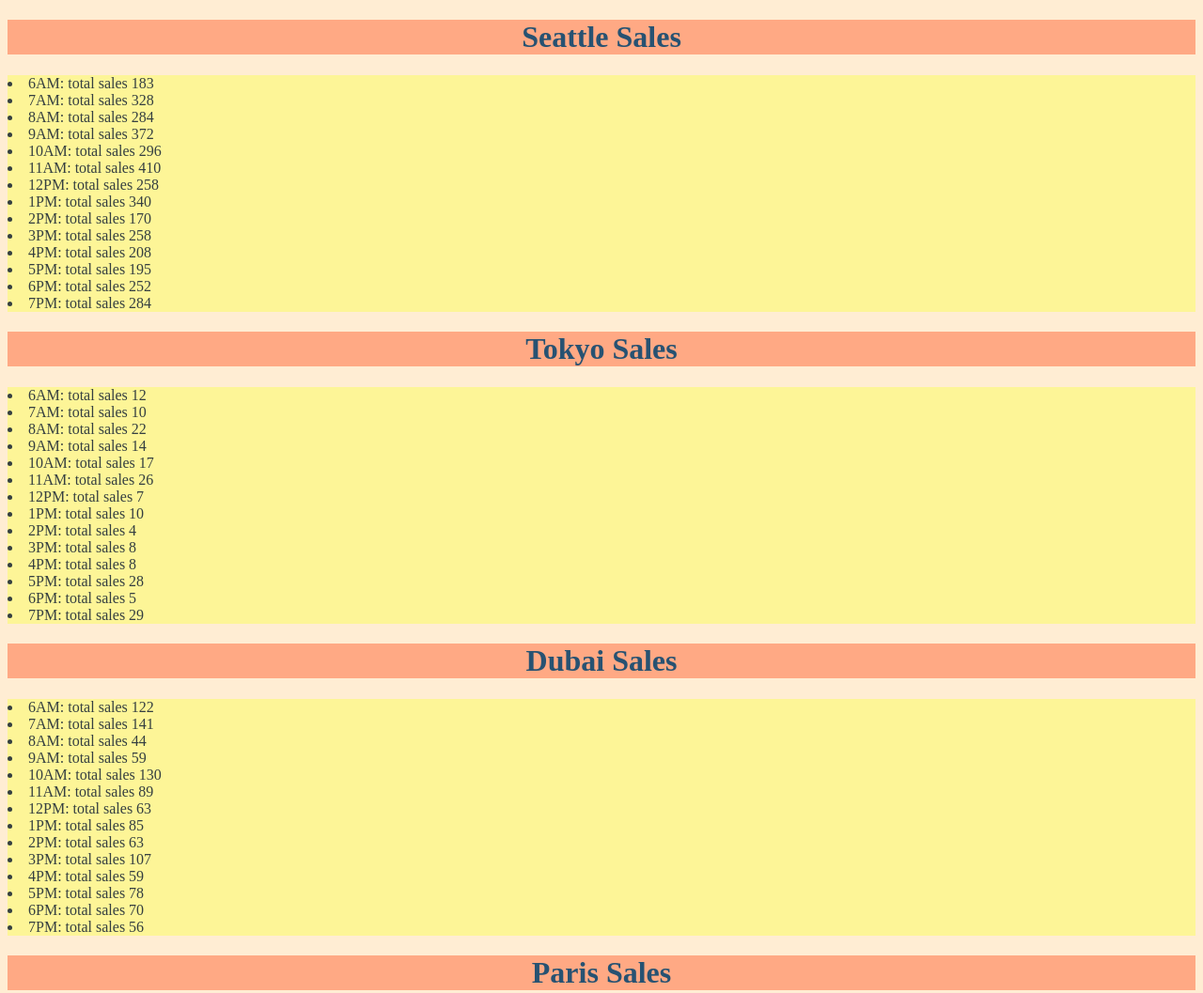
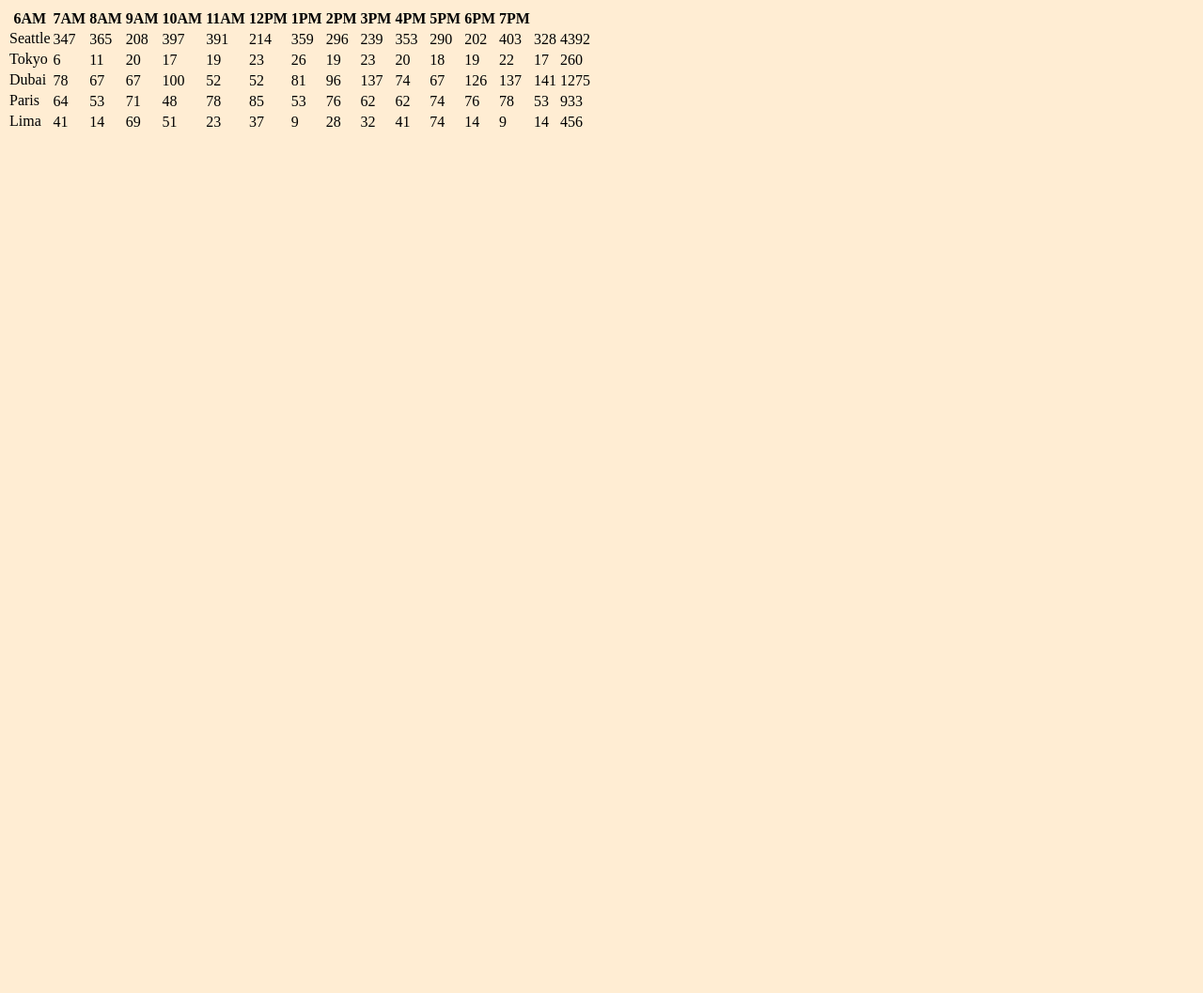
Before and after one commit to Emily-Landers/cookie-stand, a plain HTML site: page sales.html in a window 1280 px wide. Shown: the top 1057 px of the page at 94% size. After the commit the page ends 800 px from the top, so only its background shows below. Drawn offline with Linux system fonts and the light colour scheme.

Commit message:
added table

```diff
--- a/app.js
+++ b/app.js
@@ -1,136 +1,127 @@
 'use strict';
 
 let hours = ['6AM', '7AM', '8AM', '9AM', '10AM', '11AM', '12PM', '1PM', '2PM', '3PM', '4PM', '5PM', '6PM', '7PM'];
-
 
 function generateRange(min, max) {
   return Math.floor(Math.random() * (max - min + 1) + min);
 }
 
-let seattle = {
-  name: 'seattle',
-  minCustPerHour: 23,
-  maxCustPerHour: 65,
-  avgCookPerCust: 6.3,
-  salesTotals: [],
-  grandTotal: 0,
-  hourlyCustomers: function() {
+function Store(name, minCustPerHour, maxCustPerHour, avgCookPerCust){
+  this.name = name;
+  this.minCustPerHour = minCustPerHour;
+  this.maxCustPerHour = maxCustPerHour;
+  this.avgCookPerCust = avgCookPerCust;
+  this.salesTotals = [];
+  this.grandTotal = 0;
+  this.hourlyCustomers = function() {
     for (let i = 0; i < hours.length; i++) {
       let numOfCust = generateRange(this.minCustPerHour, this.maxCustPerHour);
       let customerSales = Math.round(numOfCust * this.avgCookPerCust);
-      this.salesTotals.push(`${hours[i]}: total sales ${customerSales}`);
+      this.salesTotals.push(` ${customerSales}`);
       this.grandTotal = this.grandTotal + customerSales;
     }
-  },
-};
-console.log(seattle);
-seattle.hourlyCustomers();
-let sales = document.getElementById('sales')
-for (let i = 0; i < seattle.salesTotals.length; i++) {
-    let seattleSalesHr = document.createElement('li')
-    seattleSalesHr.textContent = seattle.salesTotals[i]
-    sales.appendChild(seattleSalesHr)
+  }
+    this.render = function(){
+// let sales = document.getElementById('sales')
+// for (let i = 0; i < seattle.salesTotals.length; i++) {
+//     let seattleSalesHr = document.createElement('li')
+//     seattleSalesHr.textContent = seattle.salesTotals[i]
+//     sales.appendChild(seattleSalesHr);
+      this.hourlyCustomers()
+      let body = document.getElementById('tbody')
+      let row = document.createElement('tr')
+      row.textContent = this.name;
+      body.appendChild(row)
+    for (let i = 0; i < hours.length; i++){
+      let saleTotal = document.createElement('td')
+      saleTotal.textContent = this.salesTotals[i]
+      row.appendChild(saleTotal);
+    }
+    let dailyTotal = document.createElement('td')
+    dailyTotal.textContent = this.grandTotal
+    row.appendChild(dailyTotal)
+  }
 }
 
+function tableHeader(){
+  let header = document.getElementById('thead')
+  for (let i = 0; i < hours.length; i++){
+    let hour = document.createElement('th')
+    hour.textContent = hours[i]
+    header.appendChild(hour);
+  }
+}
+let seattle = new Store('Seattle', 23, 65, 6.3)
+tableHeader()
+function generateRange(min, max) {
+  return Math.floor(Math.random() * (max - min + 1) + min);
+}
+seattle.render()
 
+// console.log(seattle);
+// seattle.hourlyCustomers();
+// let sales = document.getElementById('sales')
+// for (let i = 0; i < seattle.salesTotals.length; i++) {
+//     let seattleSalesHr = document.createElement('li')
+//     seattleSalesHr.textContent = seattle.salesTotals[i]
+//     sales.appendChild(seattleSalesHr);
+// }
+// let grandTotal = document.createElement('li')
+//     grandTotal.textContent = seattle.grandTotal
+//     sales.appendChild(grandTotal);
 
+let tokyo = new Store('Tokyo', 3, 24, 1.2)
+tokyo.render()
 
-let tokyo = {
-    name: 'tokyo',
-    minCustPerHour: 3,
-    maxCustPerHour: 24,
-    avgCookPerCust: 1.2,
-    salesTotals: [],
-    grandTotal: 0,
-    hourlyCustomers: function() {
-      for (let hour = 0; hour < hours.length; hour++) {
-        let tokyoSalesHr = generateRange(this.minCustPerHour, this.maxCustPerHour);
-        let customerSales = Math.round(tokyoSalesHr * this.avgCookPerCust);
-        this.salesTotals.push(`${hours[hour]}: total sales ${customerSales}`);
-        this.grandTotal = this.grandTotal + customerSales;
-      }
-    },
-  };
-  console.log(tokyo);
-  tokyo.hourlyCustomers();
- let tsales = document.getElementById('tsales')
-  for (let i = 0; i < tokyo.salesTotals.length; i++) {
-      let tokyoSalesHr = document.createElement('li')
-      tokyoSalesHr.textContent = tokyo.salesTotals[i]
-      tsales.appendChild(tokyoSalesHr)
-  }
+//   console.log(tokyo);
+//   tokyo.hourlyCustomers();
+//  let tsales = document.getElementById('tsales')
+//   for (let i = 0; i < tokyo.salesTotals.length; i++) {
+//       let tokyoSalesHr = document.createElement('li')
+//       tokyoSalesHr.textContent = tokyo.salesTotals[i]
+//       tsales.appendChild(tokyoSalesHr)
+//   }
+//   let tgrandTotal = document.createElement('li')
+//   tgrandTotal.textContent = tokyo.grandTotal
+//   tsales.appendChild(tgrandTotal);
+let dubai = new Store('Dubai', 11, 38, 3.7)
+dubai.render()
+//   console.log(dubai);
+//   dubai.hourlyCustomers();
+//  let dsales = document.getElementById('dsales')
+//   for (let i = 0; i < dubai.salesTotals.length; i++) {
+//       let dubaiSalesHr = document.createElement('li')
+//       dubaiSalesHr.textContent = dubai.salesTotals[i]
+//       dsales.appendChild(dubaiSalesHr)
+//   }
+//   let dgrandTotal = document.createElement('li')
+//   dgrandTotal.textContent = dubai.grandTotal
+//   dsales.appendChild(dgrandTotal);
 
-  let dubai = {
-    name: 'dubai',
-    minCustPerHour: 11,
-    maxCustPerHour: 38,
-    avgCookPerCust: 3.7,
-    salesTotals: [],
-    grandTotal: 0,
-    hourlyCustomers: function() {
-      for (let hour = 0; hour < hours.length; hour++) {
-        let dubaiSalesHr = generateRange(this.minCustPerHour, this.maxCustPerHour);
-        let customerSales = Math.round(dubaiSalesHr * this.avgCookPerCust);
-        this.salesTotals.push(`${hours[hour]}: total sales ${customerSales}`);
-        this.grandTotal = this.grandTotal + customerSales;
-      }
-    },
-  };
-  console.log(dubai);
-  dubai.hourlyCustomers();
- let dsales = document.getElementById('dsales')
-  for (let i = 0; i < dubai.salesTotals.length; i++) {
-      let dubaiSalesHr = document.createElement('li')
-      dubaiSalesHr.textContent = dubai.salesTotals[i]
-      dsales.appendChild(dubaiSalesHr)
-  }
+  let paris = new Store ('Paris', 20, 38, 2.3)
+  paris.render()
+//   console.log(paris);
+//   paris.hourlyCustomers();
+//  let psales = document.getElementById('psales')
+//   for (let i = 0; i < paris.salesTotals.length; i++) {
+//       let parisSalesHr = document.createElement('li')
+//       parisSalesHr.textContent = paris.salesTotals[i]
+//       psales.appendChild(parisSalesHr)
+//   }
+//   let pgrandTotal = document.createElement('li')
+//   pgrandTotal.textContent = paris.grandTotal
+//   psales.appendChild(pgrandTotal);
 
-  let paris = {
-    name: 'paris',
-    minCustPerHour: 20,
-    maxCustPerHour: 38,
-    avgCookPerCust: 2.3,
-    salesTotals: [],
-    grandTotal: 0,
-    hourlyCustomers: function() {
-      for (let hour = 0; hour < hours.length; hour++) {
-        let parisSalesHr = generateRange(this.minCustPerHour, this.maxCustPerHour);
-        let customerSales = Math.round(parisSalesHr * this.avgCookPerCust);
-        this.salesTotals.push(`${hours[hour]}: total sales ${customerSales}`);
-        this.grandTotal = this.grandTotal + customerSales;
-      }
-    },
-  };
-  console.log(paris);
-  paris.hourlyCustomers();
- let psales = document.getElementById('psales')
-  for (let i = 0; i < paris.salesTotals.length; i++) {
-      let parisSalesHr = document.createElement('li')
-      parisSalesHr.textContent = paris.salesTotals[i]
-      psales.appendChild(parisSalesHr)
-  }
-
-  let lima = {
-    name: 'lima',
-    minCustPerHour: 2,
-    maxCustPerHour: 16,
-    avgCookPerCust: 4.6,
-    salesTotals: [],
-    grandTotal: 0,
-    hourlyCustomers: function() {
-      for (let hour = 0; hour < hours.length; hour++) {
-        let limaSalesHr = generateRange(this.minCustPerHour, this.maxCustPerHour);
-        let customerSales = Math.round(limaSalesHr * this.avgCookPerCust);
-        this.salesTotals.push(`${hours[hour]}: total sales ${customerSales}`);
-        this.grandTotal = this.grandTotal + customerSales;
-      }
-    },
-  };
-  console.log(lima);
-  lima.hourlyCustomers();
- let lsales = document.getElementById('lsales')
-  for (let i = 0; i < lima.salesTotals.length; i++) {
-      let limaSalesHr = document.createElement('li')
-      limaSalesHr.textContent = lima.salesTotals[i]
-      lsales.appendChild(limaSalesHr)
-  }
+  let lima = new Store('Lima', 2, 16, 4.6)
+  lima.render()
+//   console.log(lima);
+//   lima.hourlyCustomers();
+//  let lsales = document.getElementById('lsales')
+//   for (let i = 0; i < lima.salesTotals.length; i++) {
+//       let limaSalesHr = document.createElement('li')
+//       limaSalesHr.textContent = lima.salesTotals[i]
+//       lsales.appendChild(limaSalesHr)
+//   }
+//   let lgrandTotal = document.createElement('li')
+//   lgrandTotal.textContent = lima.grandTotal
+//   dsales.appendChild(lgrandTotal);
--- a/sales.html
+++ b/sales.html
@@ -4,16 +4,17 @@
         <link rel="stylesheet" href="style2.css">
     </head>
     <body>
-        <h1>Seattle Sales</h1>
-<p id="sales"></p>
-    <h1>Tokyo Sales</h1>
-<p id="tsales"></p>
-    <h1>Dubai Sales</h1>
-<p id="dsales"></p>
-    <h1>Paris Sales</h1>
-<p id="psales"></p>
-    <h1>Lima Sales</h1>
-<p id="lsales"></p>
+    <table>
+        <thead id="thead">
+
+        </thead>
+        <tbody id="tbody">
+
+        </tbody>
+        <tfoot id="tfoot">
+
+        </tfoot>
+    </table>
     </body>
     <script src="app.js"></script>
 </html>
```
